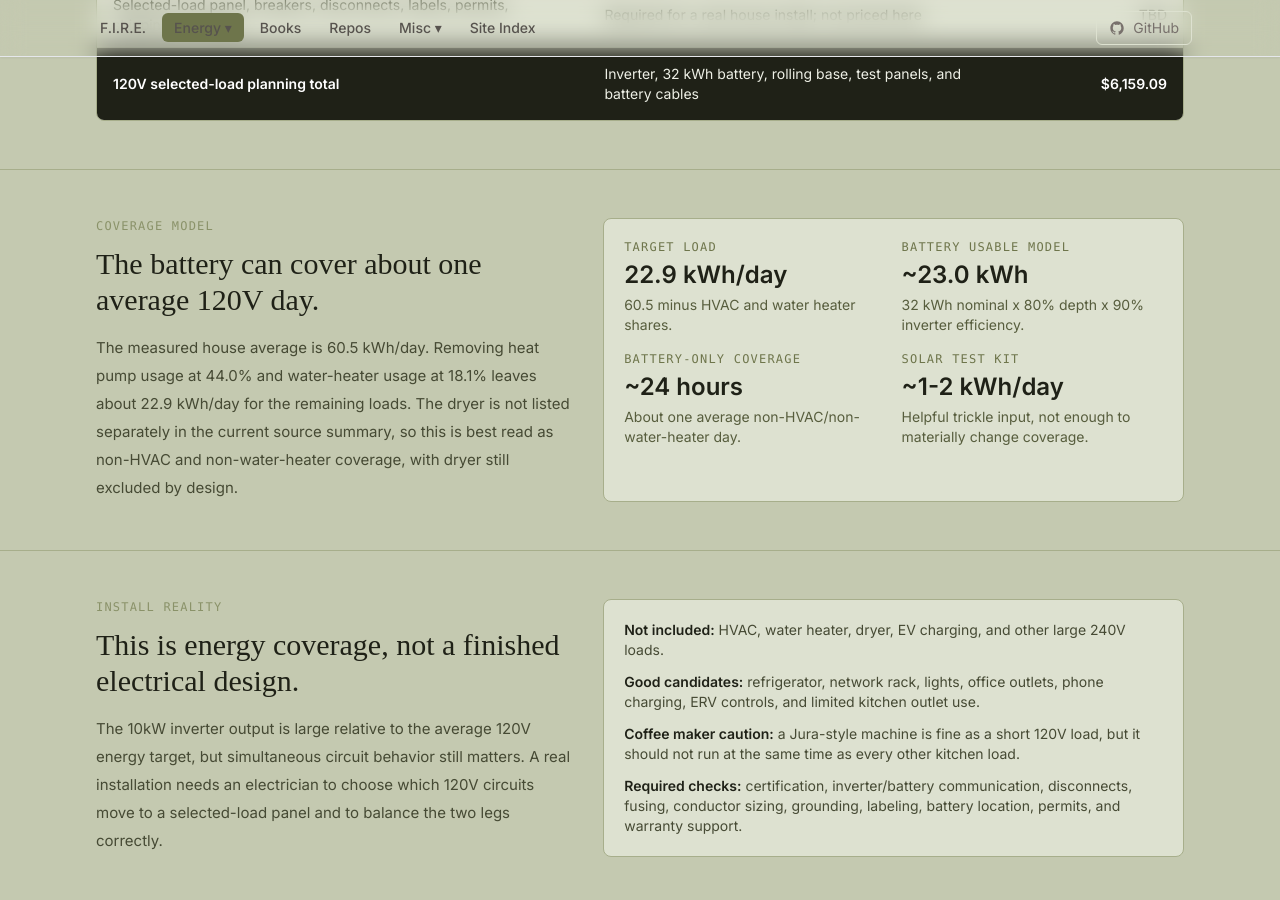
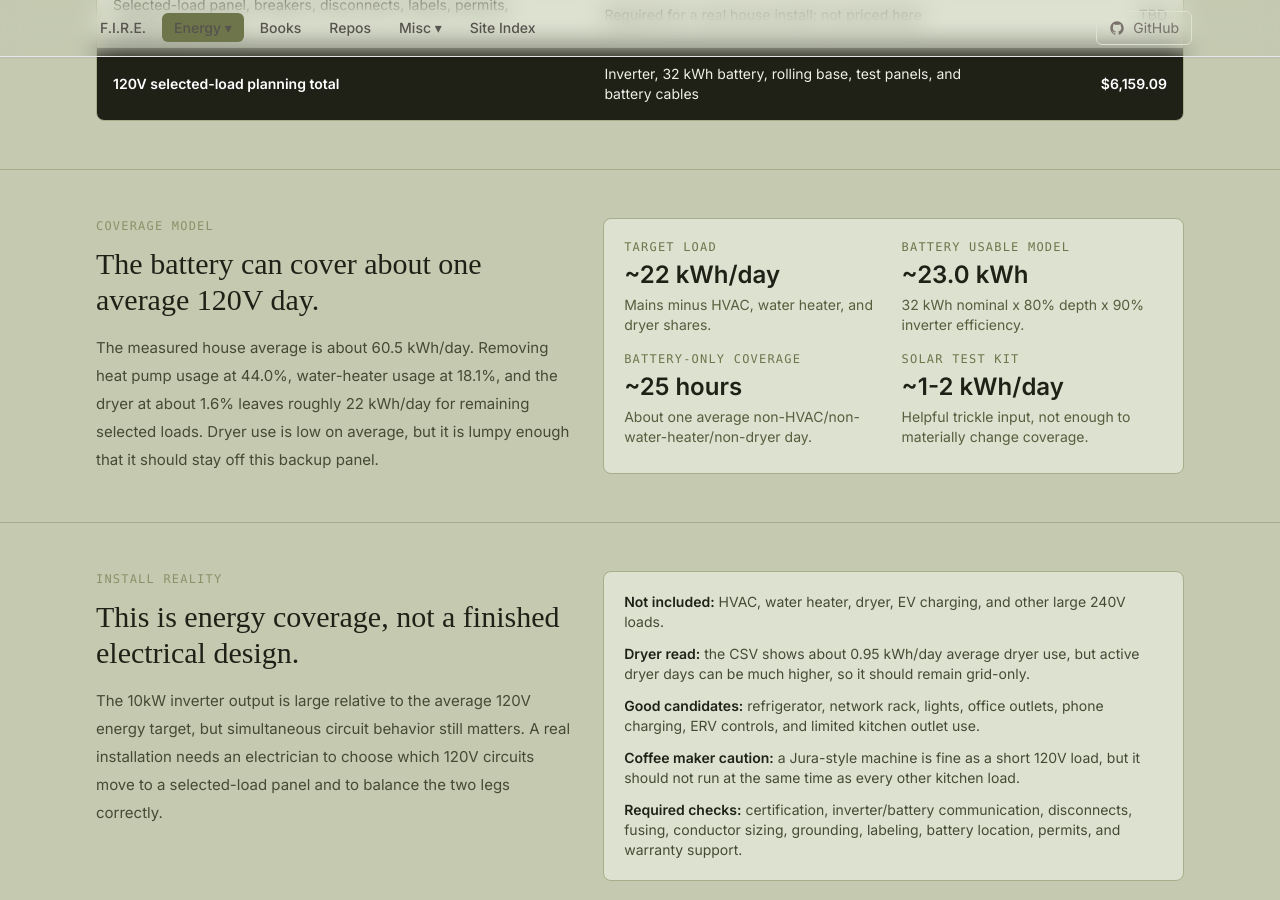
Before and after one commit to techmore/techmore.github.io, a Jekyll site: the page built from pages/energy-monitoring/will-prowse-2026.html, in a window 1280 px wide and 900 px high, scrolled down 2139 px. Built offline with Jekyll 4.4.1, drawn with Linux system fonts in a browser that asks for light colours; nearby versions of some CDN libraries; some web fonts are replaced; some of the changed text lies outside the part shown.

Commit message:
Account for dryer in 120V coverage model

```diff
--- a/pages/energy-monitoring/will-prowse-2026.html
+++ b/pages/energy-monitoring/will-prowse-2026.html
@@ -34,8 +34,8 @@ title: Will Prowse 2026 - Techmore
         </div>
         <div class="rounded-lg border border-olive-800 bg-olive-900/70 p-5">
           <p class="font-mono text-xs tracking-widest uppercase text-olive-300">120V daily target</p>
-          <p class="mt-3 text-3xl font-semibold text-white">22.9 kWh</p>
-          <p class="mt-2 text-sm text-olive-200">Average after removing HVAC and water heater.</p>
+          <p class="mt-3 text-3xl font-semibold text-white">~22 kWh</p>
+          <p class="mt-2 text-sm text-olive-200">Average after removing HVAC, water heater, and dryer.</p>
         </div>
       </div>
     </div>
@@ -226,15 +226,15 @@ title: Will Prowse 2026 - Techmore
         <p class="font-mono text-xs tracking-widest uppercase text-olive-500">Coverage model</p>
         <h2 class="mt-3 text-3xl text-olive-950">The battery can cover about one average 120V day.</h2>
         <p class="mt-4 text-olive-800 leading-7">
-          The measured house average is 60.5 kWh/day. Removing heat pump usage at 44.0% and water-heater usage at 18.1% leaves about 22.9 kWh/day for the remaining loads. The dryer is not listed separately in the current source summary, so this is best read as non-HVAC and non-water-heater coverage, with dryer still excluded by design.
+          The measured house average is about 60.5 kWh/day. Removing heat pump usage at 44.0%, water-heater usage at 18.1%, and the dryer at about 1.6% leaves roughly 22 kWh/day for remaining selected loads. Dryer use is low on average, but it is lumpy enough that it should stay off this backup panel.
         </p>
       </div>
       <div class="rounded-lg border border-olive-400 bg-olive-200 p-5">
         <dl class="grid gap-4 sm:grid-cols-2">
           <div>
             <dt class="font-mono text-xs tracking-widest uppercase text-olive-600">Target load</dt>
-            <dd class="mt-1 text-2xl font-semibold text-olive-950">22.9 kWh/day</dd>
-            <dd class="mt-1 text-sm text-olive-700">60.5 minus HVAC and water heater shares.</dd>
+            <dd class="mt-1 text-2xl font-semibold text-olive-950">~22 kWh/day</dd>
+            <dd class="mt-1 text-sm text-olive-700">Mains minus HVAC, water heater, and dryer shares.</dd>
           </div>
           <div>
             <dt class="font-mono text-xs tracking-widest uppercase text-olive-600">Battery usable model</dt>
@@ -243,8 +243,8 @@ title: Will Prowse 2026 - Techmore
           </div>
           <div>
             <dt class="font-mono text-xs tracking-widest uppercase text-olive-600">Battery-only coverage</dt>
-            <dd class="mt-1 text-2xl font-semibold text-olive-950">~24 hours</dd>
-            <dd class="mt-1 text-sm text-olive-700">About one average non-HVAC/non-water-heater day.</dd>
+            <dd class="mt-1 text-2xl font-semibold text-olive-950">~25 hours</dd>
+            <dd class="mt-1 text-sm text-olive-700">About one average non-HVAC/non-water-heater/non-dryer day.</dd>
           </div>
           <div>
             <dt class="font-mono text-xs tracking-widest uppercase text-olive-600">Solar test kit</dt>
@@ -269,6 +269,7 @@ title: Will Prowse 2026 - Techmore
         <div class="rounded-lg border border-olive-400 bg-olive-200 p-5">
           <ul class="space-y-3 text-sm text-olive-800">
             <li><span class="font-semibold text-olive-950">Not included:</span> HVAC, water heater, dryer, EV charging, and other large 240V loads.</li>
+            <li><span class="font-semibold text-olive-950">Dryer read:</span> the CSV shows about 0.95 kWh/day average dryer use, but active dryer days can be much higher, so it should remain grid-only.</li>
             <li><span class="font-semibold text-olive-950">Good candidates:</span> refrigerator, network rack, lights, office outlets, phone charging, ERV controls, and limited kitchen outlet use.</li>
             <li><span class="font-semibold text-olive-950">Coffee maker caution:</span> a Jura-style machine is fine as a short 120V load, but it should not run at the same time as every other kitchen load.</li>
             <li><span class="font-semibold text-olive-950">Required checks:</span> certification, inverter/battery communication, disconnects, fusing, conductor sizing, grounding, labeling, battery location, permits, and warranty support.</li>
```
